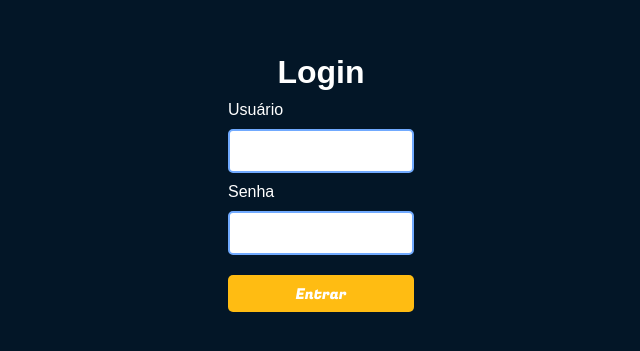
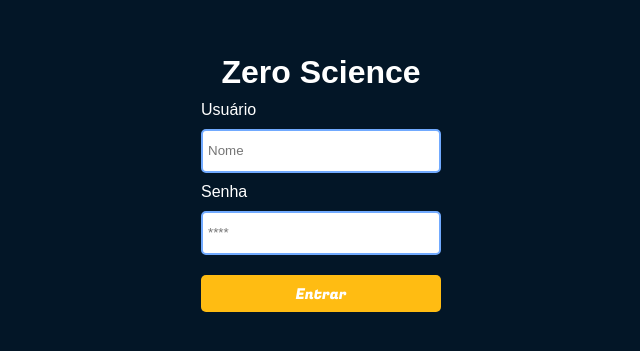
Before and after one commit to Mirajenni/zeroScienceFrontEnd, a React (Create React App) app in the folder zero-science-frontend/: page /login in a window 1280 px wide. Shown: the part 207-558 px from the top of the page, without its empty margins (319-959 px from the left). Built offline with nearby package versions, Linux system fonts and the light colour scheme; a web font is replaced by a local one.

Commit message:
ajustes no estilo

```diff
--- a/zero-science-frontend/src/Login/Login.jsx
+++ b/zero-science-frontend/src/Login/Login.jsx
@@ -5,14 +5,15 @@ export default class Login extends Component {
     return (
       <div className="login-page-content">
         <div className="user-login">
-          <h1 className="user-login__title">Login</h1>
-          <form>
+          <h1 className="user-login__title">Zero Science</h1>
+          <form autoComplete="off">
             <div className="user-login__form-control">
               <label htmlFor="user">Usuário</label>
               <input
                 id="user"
                 type="text"
                 name="user"
+                placeholder="Nome"
               />
             </div>
             <div className="user-login__form-control">
@@ -21,6 +22,7 @@ export default class Login extends Component {
                 id="password"
                 type="password"
                 name="password"
+                placeholder="****"
               />
             </div>
             <button
--- a/zero-science-frontend/src/Login/Login.scss
+++ b/zero-science-frontend/src/Login/Login.scss
@@ -13,6 +13,15 @@ $font-titulos: 'Fugaz One', cursive;
     padding: 0 0 0 5px;
     border: 2px solid #71AAFF;
     border-radius: 5px;
+    font-family: $font-textos;
+}
+.user-login__form-control, .user-login__form-control, .user-login {
+    width: 100%;
+}
+.user-login form {
+    width: 90%;
+    max-width: 15em;
+
 }
 .user-login form button {
     height: 2.5em;
```
